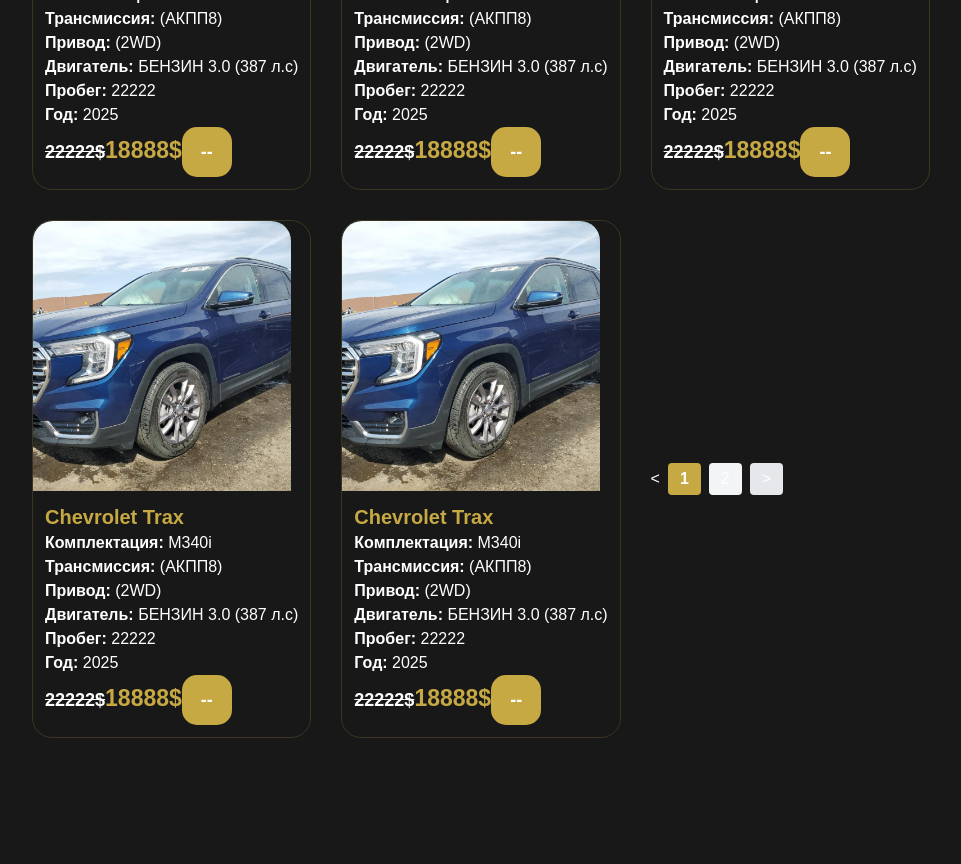
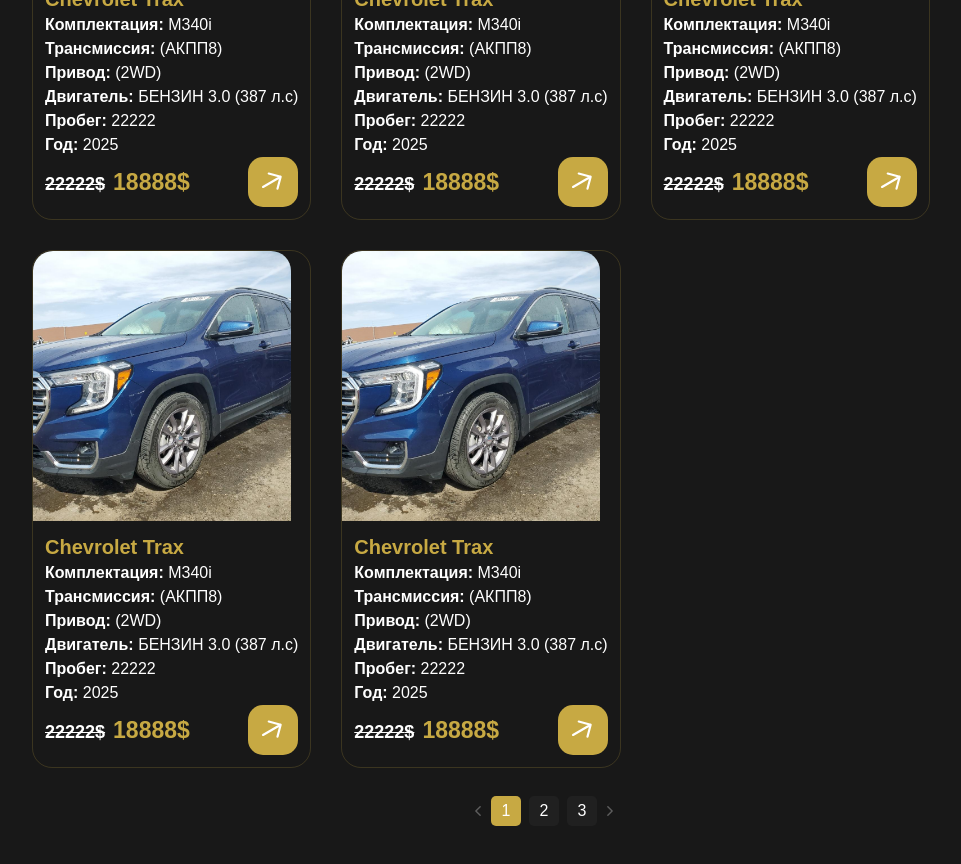
Before and after one commit to alexborisoff/motorsgroup, a React (Vite) app in the folder frontend/: page /catalog in a window 1280 px wide. Shown: the part 1040-1904 px from the top of the page, without its empty margins (96-1057 px from the left). Built offline with nearby package versions, Linux system fonts and the light colour scheme; a web font is replaced by a local one.

Commit message:
Add modify pagination in CatalogPage component

```diff
--- a/frontend/src/components/CarItem.tsx
+++ b/frontend/src/components/CarItem.tsx
@@ -1,4 +1,3 @@
-import { Fragment } from 'react/jsx-runtime';
 import type { Car } from '../types/Car';
 import { Link } from 'react-router';
 
@@ -8,14 +7,13 @@
 
 export const CarItem = ({ car }: CarItemProps) => {
    return (
-      <Fragment key={car.id}>
-         <div className='flex flex-col border-[#C7A94333] rounded-[20px] border-1'>
+      <div className="flex flex-col border-[#C7A94333] rounded-[20px] border">
          <img
             className="h-[270px] w-[258px] rounded-t-[20px] object-cover"
             src={car.photo}
             alt={`Автомобиль ${car.brand}`}
          />
-            <Link className='p-3' to={`/catalog/${car.id}`}>
+         <Link className="p-3" to={`/catalog/${car.id}`}>
             <h5 className="text-xl text-primary font-bold">
                {car.brand} {car.model}
             </h5>
@@ -38,15 +36,24 @@
             <p className="font-bold">
                Год: <span className="font-light">{car.year}</span>
             </p>
-               <p className="font-bold text-[18px]">
+            <p className="flex items-center justify-between font-bold text-[18px]">
+               <p>
                   <span className="line-through">{car.price}$</span>
-                  <span className="no-underline decoration-none font-bold text-primary text-[23px] ">
-                     {car.discount}$
-                  </span>
-                  <button className='size-[50px] bg-primary rounded-[15px]'> -- </button>
+                  <span className="pl-2 font-bold text-primary text-[23px] ">{car.discount}$</span>
+               </p>
+               <button className="size-[50px] content-center bg-primary rounded-[15px]">
+                  <svg width="48" height="48" viewBox="0 0 44 44" fill="none" xmlns="http://www.w3.org/2000/svg">
+                     <path
+                        d="M29.9395 17.1898L13.7736 26.5231M29.9395 17.1898L27.0113 28.118M29.9395 17.1898L19.0113 14.2616"
+                        stroke="white"
+                        stroke-width="2"
+                        stroke-linecap="round"
+                        stroke-linejoin="round"
+                     />
+                  </svg>
+               </button>
             </p>
          </Link>
       </div>
-      </Fragment>
    );
 };
--- a/frontend/src/components/Pagination.tsx
+++ b/frontend/src/components/Pagination.tsx
@@ -1,6 +1,8 @@
 import { useMemo, useState } from 'react';
 import type { Car } from '../types/Car';
 import { CarItem } from './CarItem';
+import { MarkerLeft } from './UI/MarkerLeft';
+import { MarkerRight } from './UI/MarkerRight';
 
 interface PaginationProps {
    cars: Car[];
@@ -22,14 +24,16 @@
    };
 
    return (
-      <>
-         {carList.map(car => (
-            <CarItem key={car.id} car={car} />
-         ))}
+      <div className="flex flex-col">
+         <div className="flex flex-wrap justify-start items-center gap-[30px]">
+            {carList.map(car => (
+               <CarItem key={car.id} car={car} />
+            ))}
+         </div>
 
-         <div className="flex items-center gap-2">
+         <div className="pt-7 flex items-center justify-center gap-2">
             <button onClick={() => handlePageSwitch(currentPage - 1)} disabled={currentPage === 1}>
-               {'<'}
+               <MarkerLeft />
             </button>
 
             {[...Array(totalPages)].map((_, index) => {
@@ -38,8 +42,10 @@
                   <button
                      key={page}
                      onClick={() => handlePageSwitch(page)}
-                     className={`px-3 py-1 rounded transition ${
-                        currentPage === page ? 'bg-primary text-white font-semibold' : 'bg-gray-100 hover:bg-gray-200'
+                     className={`size-[30px] rounded-[5px] transition duration-300 ${
+                        currentPage === page
+                           ? 'bg-primary text-white hover:bg-secondary'
+                           : 'bg-dark-20 hover:bg-gray-700'
                      }`}
                   >
                      {page}
@@ -47,14 +53,10 @@
                );
             })}
 
-            <button
-               onClick={() => handlePageSwitch(currentPage + 1)}
-               disabled={currentPage === totalPages}
-               className="px-3 py-1 bg-gray-200 rounded disabled:opacity-50 hover:bg-gray-300 transition"
-            >
-               {'>'}
+            <button onClick={() => handlePageSwitch(currentPage + 1)} disabled={currentPage === totalPages}>
+               <MarkerRight />
             </button>
          </div>
-      </>
+      </div>
    );
 };
--- a/frontend/src/features/cars/carsApi.ts
+++ b/frontend/src/features/cars/carsApi.ts
@@ -174,6 +174,178 @@
       color: 'Silver',
       engineVolume: 1400,
    },
+   {
+      id: '10',
+      photo: carImage,
+      brand: 'Chevrolet',
+      model: 'Trax',
+      country: 'USA',
+      confiquration: 'M340i',
+      transmission: '(АКПП8)',
+      drive: '(2WD)',
+      engine: 'БЕНЗИН 3.0 (387 л.с)',
+      mileage: 22222,
+      year: 2025,
+      price: 22222,
+      discount: 18888,
+      status: 'В наличии',
+      bodyType: 'Sedan',
+      color: 'Silver',
+      engineVolume: 1400,
+   },
+   {
+      id: '11',
+      photo: carImage,
+      brand: 'Chevrolet',
+      model: 'Trax',
+      country: 'USA',
+      confiquration: 'M340i',
+      transmission: '(АКПП8)',
+      drive: '(2WD)',
+      engine: 'БЕНЗИН 3.0 (387 л.с)',
+      mileage: 22222,
+      year: 2025,
+      price: 22222,
+      discount: 18888,
+      status: 'В наличии',
+      bodyType: 'Sedan',
+      color: 'Silver',
+      engineVolume: 1400,
+   },
+   {
+      id: '12',
+      photo: carImage,
+      brand: 'Chevrolet',
+      model: 'Trax',
+      country: 'USA',
+      confiquration: 'M340i',
+      transmission: '(АКПП8)',
+      drive: '(2WD)',
+      engine: 'БЕНЗИН 3.0 (387 л.с)',
+      mileage: 22222,
+      year: 2025,
+      price: 22222,
+      discount: 18888,
+      status: 'В наличии',
+      bodyType: 'Sedan',
+      color: 'Silver',
+      engineVolume: 1400,
+   },
+   {
+      id: '13',
+      photo: carImage,
+      brand: 'Chevrolet',
+      model: 'Trax',
+      country: 'USA',
+      confiquration: 'M340i',
+      transmission: '(АКПП8)',
+      drive: '(2WD)',
+      engine: 'БЕНЗИН 3.0 (387 л.с)',
+      mileage: 22222,
+      year: 2025,
+      price: 22222,
+      discount: 18888,
+      status: 'В наличии',
+      bodyType: 'Sedan',
+      color: 'Silver',
+      engineVolume: 1400,
+   },
+   {
+      id: '14',
+      photo: carImage,
+      brand: 'Chevrolet',
+      model: 'Trax',
+      country: 'USA',
+      confiquration: 'M340i',
+      transmission: '(АКПП8)',
+      drive: '(2WD)',
+      engine: 'БЕНЗИН 3.0 (387 л.с)',
+      mileage: 22222,
+      year: 2025,
+      price: 22222,
+      discount: 18888,
+      status: 'В наличии',
+      bodyType: 'Sedan',
+      color: 'Silver',
+      engineVolume: 1400,
+   },
+   {
+      id: '15',
+      photo: carImage,
+      brand: 'Chevrolet',
+      model: 'Trax',
+      country: 'USA',
+      confiquration: 'M340i',
+      transmission: '(АКПП8)',
+      drive: '(2WD)',
+      engine: 'БЕНЗИН 3.0 (387 л.с)',
+      mileage: 22222,
+      year: 2025,
+      price: 22222,
+      discount: 18888,
+      status: 'В наличии',
+      bodyType: 'Sedan',
+      color: 'Silver',
+      engineVolume: 1400,
+   },
+   {
+      id: '16',
+      photo: carImage,
+      brand: 'Chevrolet',
+      model: 'Trax',
+      country: 'USA',
+      confiquration: 'M340i',
+      transmission: '(АКПП8)',
+      drive: '(2WD)',
+      engine: 'БЕНЗИН 3.0 (387 л.с)',
+      mileage: 22222,
+      year: 2025,
+      price: 22222,
+      discount: 18888,
+      status: 'В наличии',
+      bodyType: 'Sedan',
+      color: 'Silver',
+      engineVolume: 1400,
+   },
+   {
+      id: '17',
+      photo: carImage,
+      brand: 'Chevrolet',
+      model: 'Trax',
+      country: 'USA',
+      confiquration: 'M340i',
+      transmission: '(АКПП8)',
+      drive: '(2WD)',
+      engine: 'БЕНЗИН 3.0 (387 л.с)',
+      mileage: 22222,
+      year: 2025,
+      price: 22222,
+      discount: 18888,
+      status: 'В наличии',
+      bodyType: 'Sedan',
+      color: 'Silver',
+      engineVolume: 1400,
+   },
+
+   {
+      id: '18',
+      photo: carImage,
+      brand: 'Chevrolet',
+      model: 'Trax',
+      country: 'USA',
+      confiquration: 'M340i',
+      transmission: '(АКПП8)',
+      drive: '(2WD)',
+      engine: 'БЕНЗИН 3.0 (387 л.с)',
+      mileage: 22222,
+      year: 2025,
+      price: 22222,
+      discount: 18888,
+      status: 'В наличии',
+      bodyType: 'Sedan',
+      color: 'Silver',
+      engineVolume: 1400,
+   },
 ];
 
 export const fetchCars = async (): Promise<Car[]> => {
--- a/frontend/src/pages/CatalogPage.tsx
+++ b/frontend/src/pages/CatalogPage.tsx
@@ -4,9 +4,6 @@
 import { useEffect, useState } from 'react';
 import { fetchCars } from '../features/cars/carsApi';
 import { Pagination } from '../components/Pagination';
-
-
-
 
 export const CatalogPage = () => {
    const [carList, setCarList] = useState<Car[]>([]);
@@ -17,7 +14,6 @@
          try {
             const data = await fetchCars();
             setCarList(data);
-            console.log('Test');
          } finally {
             setIsLoading(false);
          }
@@ -27,15 +23,15 @@
    }, []);
 
    return (
-      <main className="w-full flex flex-col items-center ">
+      <main className="w-full flex flex-col justify-center items-center ">
          <section className="flex justify-center items-center gap-2">
             <h1>Каталог автомобилей</h1>
             <SearchBar />
          </section>
 
          <section className="flex flex-wrap justify-start w-[80%] items-center gap-[30px]">
-            {isLoading ? <p>Loader</p> : <></>}
-            <Pagination cars={carList} itemsPerPage={8}/>
+            <div>{isLoading ? <p>Loader</p> : <></>}</div>
+            <Pagination cars={carList} itemsPerPage={8} />
          </section>
       </main>
    );
```
Lines whose indentation alone changed are shown as unchanged.
